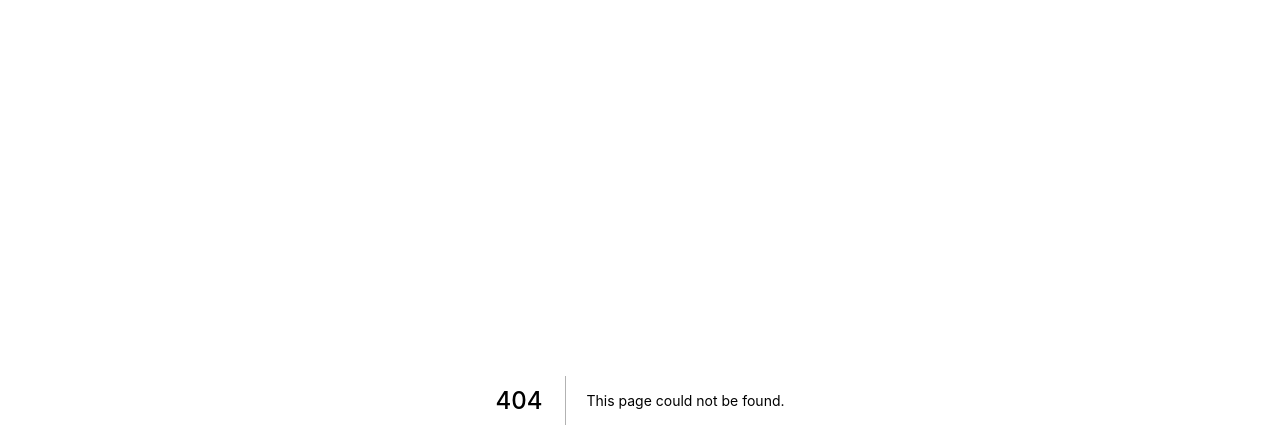
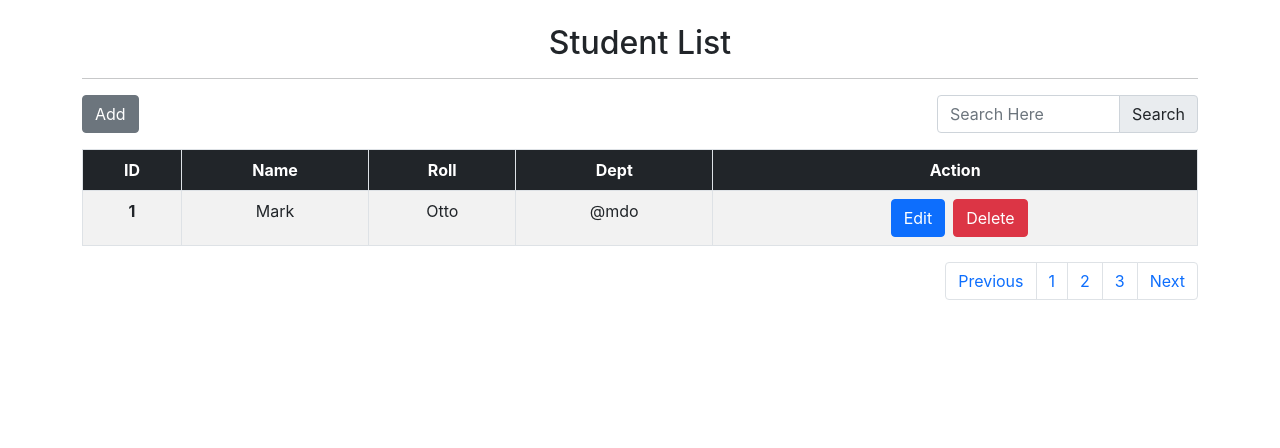
Before and after one commit to jibon969/nextjs_core, a Next.js app: page /students in a window 1280 px wide. Before the commit this address had no page. Shown: the top 448 px of the page. Built offline with nearby package versions, Linux system fonts and the light colour scheme.

Commit message:
added student list page

```diff
--- /dev/null
+++ b/src/components/Student/Students.js
@@ -0,0 +1,71 @@
+const Students = () => {
+    return (
+        <>
+            <div className="container my-4">
+                <h2 className="text-center">Student List</h2>
+                <hr/>
+                <div className="row">
+                    <div className="col-md-3">
+                        <button className="btn btn-secondary">Add</button>
+                    </div>
+                    <div className="col-md-6"/>
+                    <div className="col-md-3">
+                        <form action="#">
+                            <div className="input-group mb-3">
+                                <input
+                                    type="text"
+                                    className="form-control"
+                                    placeholder="Search Here"
+                                    aria-label="Recipient's username"
+                                    aria-describedby="basic-addon2"
+                                />
+                                <span className="input-group-text" id="basic-addon2">Search</span>
+                            </div>
+
+                        </form>
+                    </div>
+                </div>
+                <div className="row">
+                    <div className="col">
+                        <table className="table table-bordered table-striped table-responsive">
+                            <thead className="bg-dark text-white">
+                            <tr className="text-center">
+                                <th scope="col">ID</th>
+                                <th scope="col">Name</th>
+                                <th scope="col">Roll</th>
+                                <th scope="col">Dept</th>
+                                <th scope="col">Action</th>
+                            </tr>
+                            </thead>
+                            <tbody>
+                            <tr className="text-center">
+                                <th scope="row">1</th>
+                                <td>Mark</td>
+                                <td>Otto</td>
+                                <td>@mdo</td>
+                                <td>
+                                    <button className="btn btn-primary mx-2">Edit</button>
+                                    <button className="btn btn-danger">Delete</button>
+                                </td>
+                            </tr>
+                            </tbody>
+                        </table>
+                        <div style={{float: "right"}}>
+                            <nav aria-label="Page navigation example">
+                                <ul className="pagination">
+                                    <li className="page-item"><a className="page-link" href="#">Previous</a></li>
+                                    <li className="page-item"><a className="page-link" href="#">1</a></li>
+                                    <li className="page-item"><a className="page-link" href="#">2</a></li>
+                                    <li className="page-item"><a className="page-link" href="#">3</a></li>
+                                    <li className="page-item"><a className="page-link" href="#">Next</a></li>
+                                </ul>
+                            </nav>
+                        </div>
+                    </div>
+                </div>
+            </div>
+        </>
+);
+};
+
+export default Students;
--- /dev/null
+++ b/src/pages/students.js
@@ -0,0 +1,11 @@
+import Students from '../components/Student/Students'
+
+const StudentPage = () => {
+    return (
+        <div>
+            <Students/>
+        </div>
+    )
+};
+
+export default StudentPage;
```
